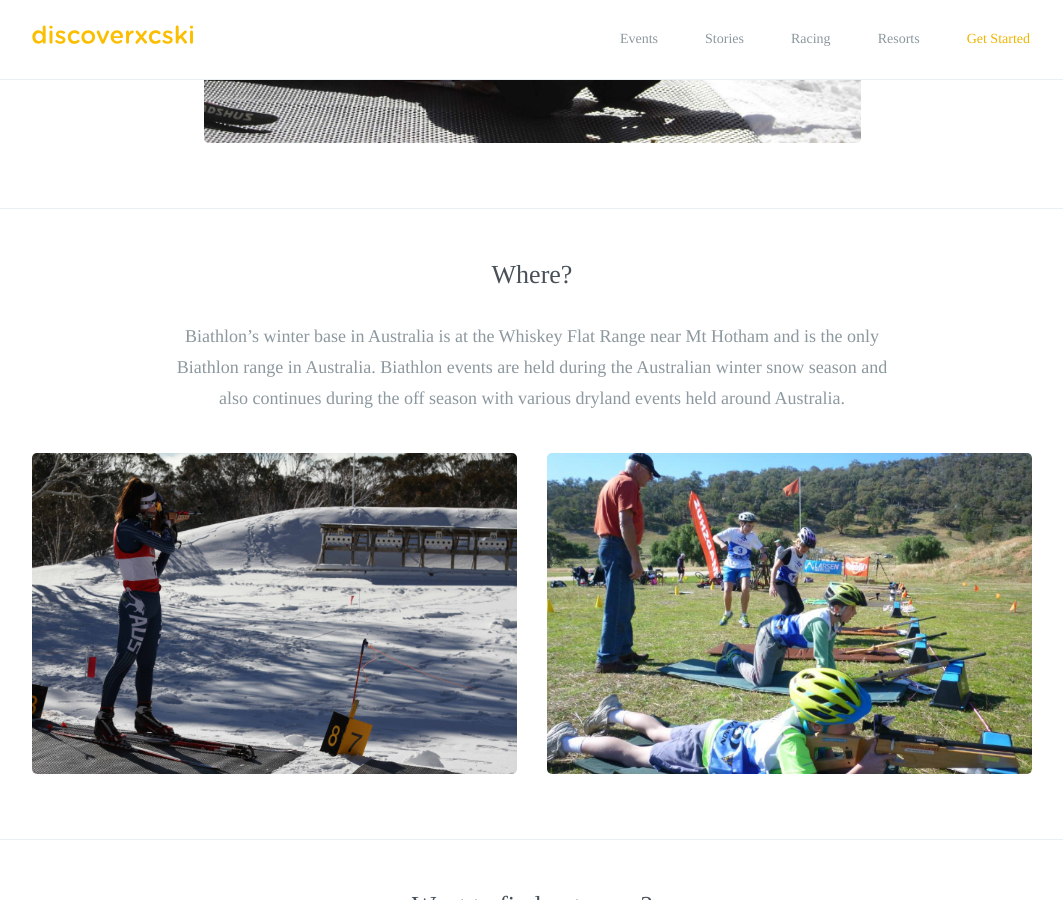
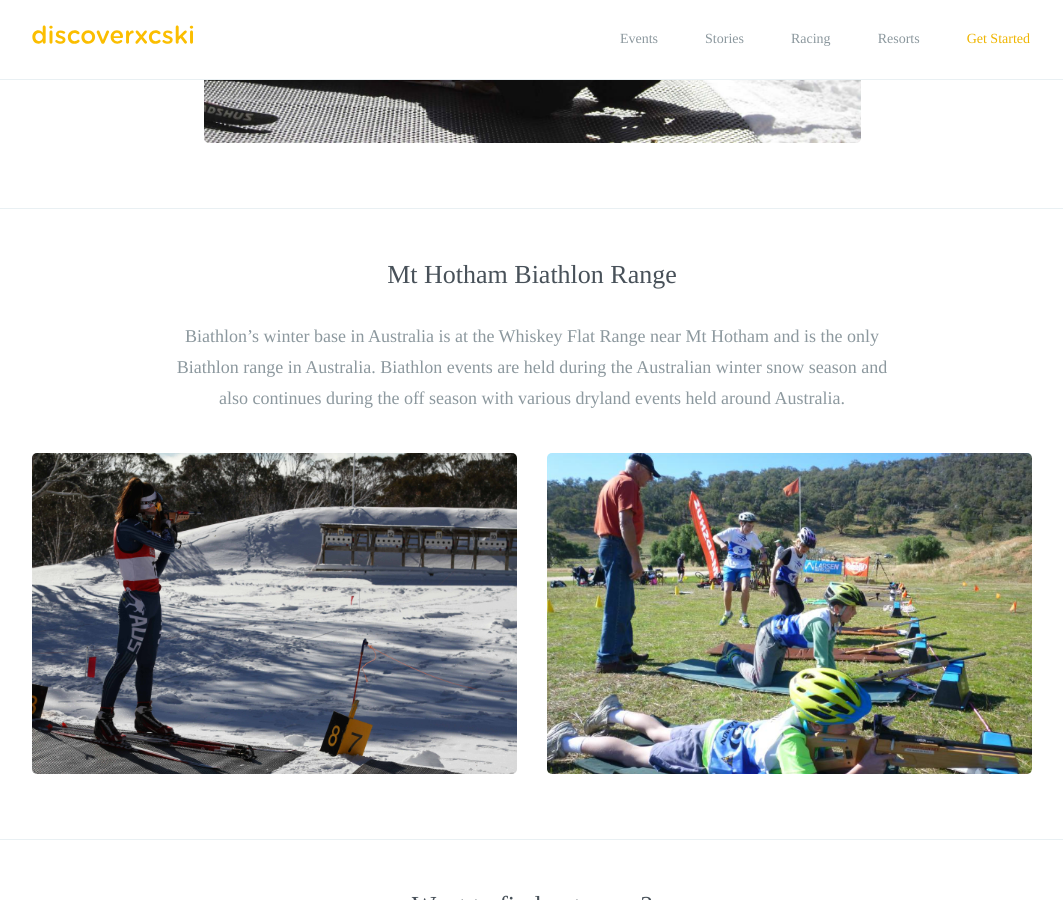
Before and after one commit to robcatto/robcatto.github.io, a Jekyll site: the page built from racing/australian-biathlon/index.html, in a window 1280 px wide and 900 px high, scrolled down 1556 px. Shown: the whole window, without its empty margins (108-1171 px from the left). Built offline with Jekyll 4.4.1, drawn with Linux system fonts in a browser that asks for light colours; some web fonts are replaced; Markdown is read by kramdown in place of the engine named in the settings.

Commit message:
Update index.html

```diff
--- a/racing/australian-biathlon/index.html
+++ b/racing/australian-biathlon/index.html
@@ -74,7 +74,7 @@ layout: default
 
 
                  <section class="mobile_section">
-                <h3>Where?</h3>
+                <h3>Mt Hotham Biathlon Range</h3>
                 <p>
                     Biathlon’s winter base in Australia is at the Whiskey Flat Range near Mt Hotham and is the only Biathlon range in Australia.  Biathlon events are held during the Australian winter snow season and also continues during the off season with various dryland events held around Australia.
 
```
